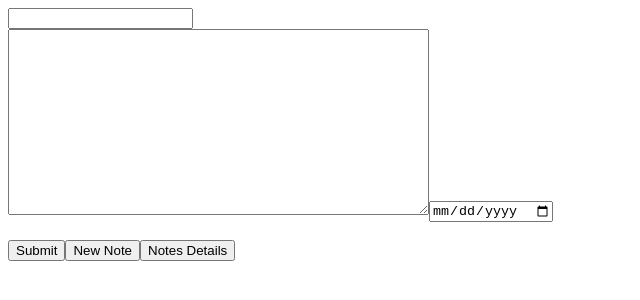
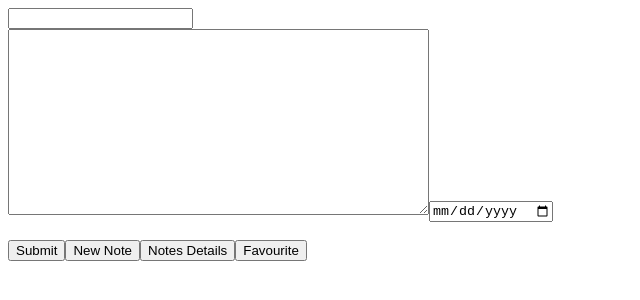
Before and after one commit to PlzCarryMe/angular-latihancomponent, an Angular app: page / in a window 1280 px wide. Shown: the top 300 px of the page, without its empty margins (0-640 px from the left). Built offline with nearby package versions, Linux system fonts and the light colour scheme.

Commit message:
2 files modified

```diff
--- a/src/app/app.component.html
+++ b/src/app/app.component.html
@@ -2,7 +2,8 @@
 <textarea rows="12" cols="50" [(ngModel)]="isi"></textarea>
 <input type="date" [(ngModel)]="tanggal" /> <br /><br />
 <button (click)="opennote()">Submit</button>
- <button (click)="newnote()">New Note</button>
-  <button (click)="godetail()">Notes Details</button>
+<button (click)="newnote()">New Note</button>
+<button (click)="godetail()">Notes Details</button>
+<button (click)="gofavo()">Favourite</button>
 <br><br><br><br>
 <router-outlet></router-outlet>
--- a/src/app/app.component.ts
+++ b/src/app/app.component.ts
@@ -28,4 +28,7 @@ export class AppComponent {
   godetail() {
     this.router.navigate(["/detail/"]);
   }
+  gofavo() {
+    this.router.navigate(["/favourite/"]);
+  }
 }
```
